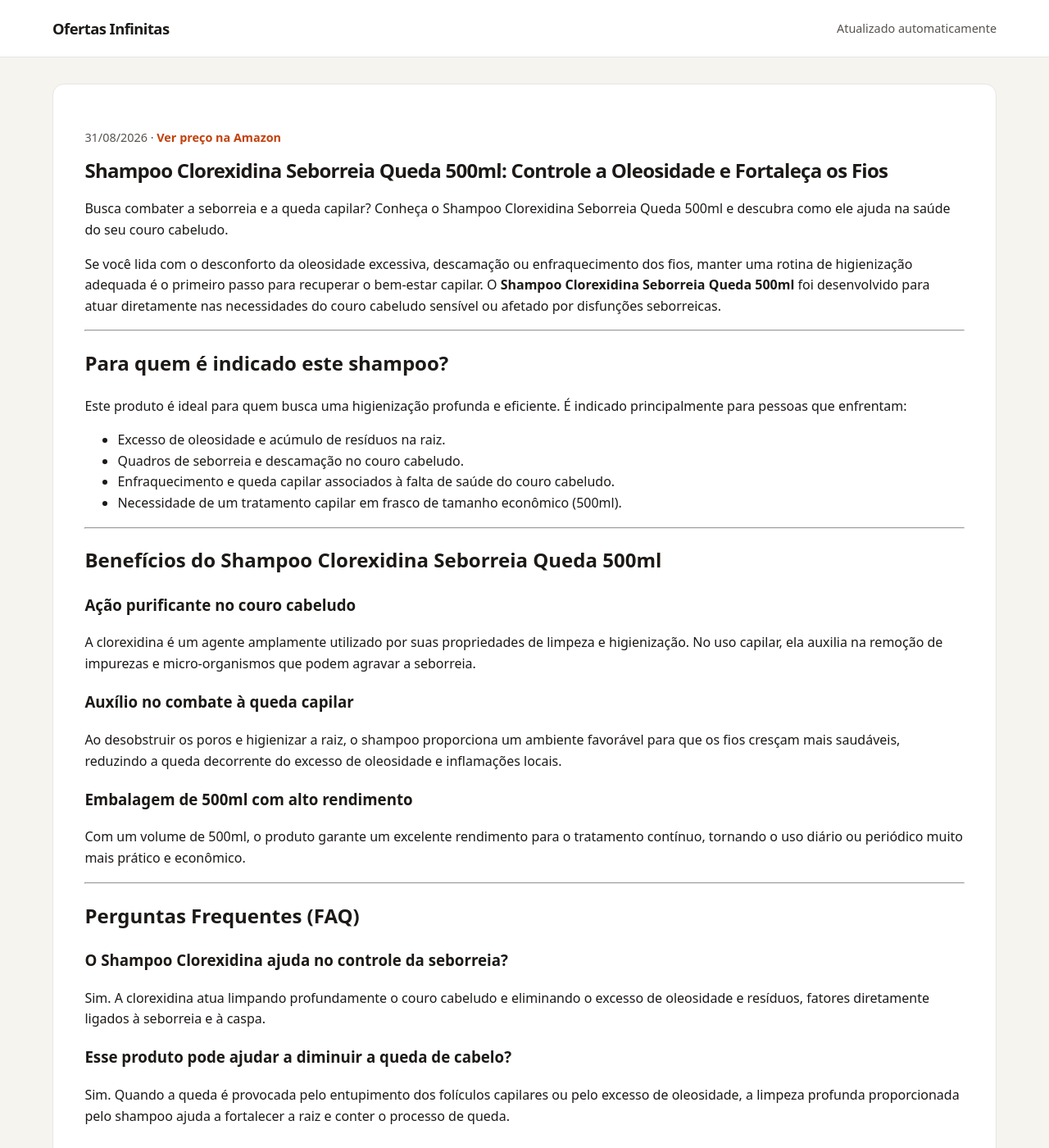
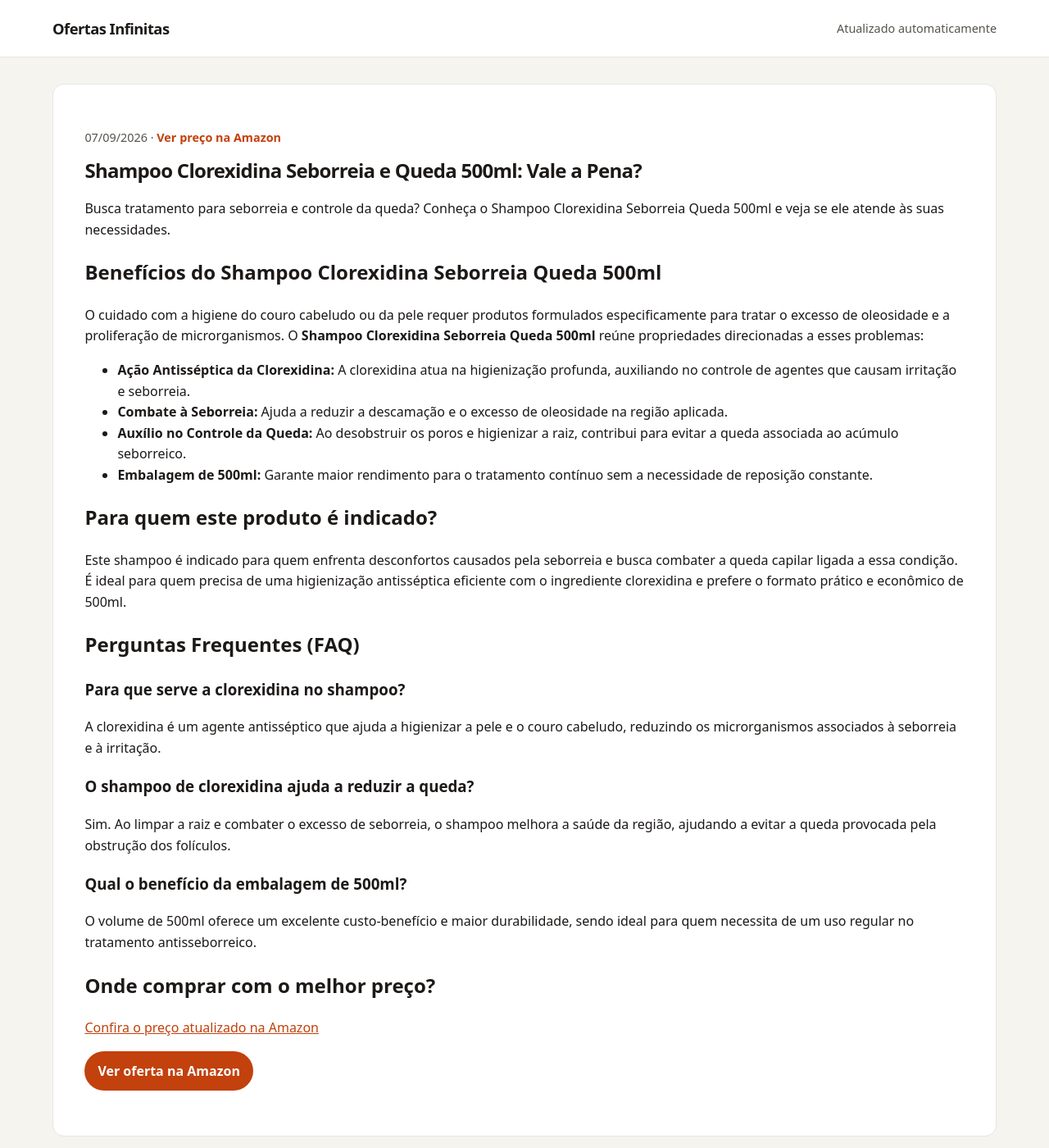
Before and after one commit to Monuver/afiliado, a Jekyll site: the page built from _posts/2026-08-19-shampoo-clorexidina-seborreia-queda-500ml-b09l9qkmd1.md, in a window 1280 px wide and 1400 px high. Shown: the whole window at 82% size. Built offline with Jekyll 4.4.1, drawn with Linux system fonts in a browser that asks for light colours; some of the changed text lies outside the part shown.

```diff
--- a/_posts/2026-08-19-shampoo-clorexidina-seborreia-queda-500ml-b09l9qkmd1.md
+++ b/_posts/2026-08-19-shampoo-clorexidina-seborreia-queda-500ml-b09l9qkmd1.md
@@ -1,8 +1,8 @@
 ---
 layout: post
-title: 'Shampoo Clorexidina Seborreia Queda 500ml: Controle a Oleosidade e Fortaleça os Fios'
-description: Busca combater a seborreia e a queda capilar? Conheça o Shampoo Clorexidina Seborreia Queda 500ml e descubra como ele ajuda na saúde do seu couro cabeludo.
-date: 2026-08-31 12:55:31 -0300
+title: 'Shampoo Clorexidina Seborreia e Queda 500ml: Vale a Pena?'
+description: Busca tratamento para seborreia e controle da queda? Conheça o Shampoo Clorexidina Seborreia Queda 500ml e veja se ele atende às suas necessidades.
+date: 2026-09-07 11:10:27 -0300
 categories:
 - ofertas
 image: ''
@@ -10,51 +10,34 @@ preco: Ver preço na Amazon
 affiliate_url: https://amzn.to/4qzhrZ9
 ---
 
-# Shampoo Clorexidina Seborreia Queda 500ml: Controle a Oleosidade e Fortaleça os Fios
+# Shampoo Clorexidina Seborreia e Queda 500ml: Vale a Pena?
 
-Busca combater a seborreia e a queda capilar? Conheça o Shampoo Clorexidina Seborreia Queda 500ml e descubra como ele ajuda na saúde do seu couro cabeludo.
-
-Se você lida com o desconforto da oleosidade excessiva, descamação ou enfraquecimento dos fios, manter uma rotina de higienização adequada é o primeiro passo para recuperar o bem-estar capilar. O **Shampoo Clorexidina Seborreia Queda 500ml** foi desenvolvido para atuar diretamente nas necessidades do couro cabeludo sensível ou afetado por disfunções seborreicas.
-
----
-
-## Para quem é indicado este shampoo?
-
-Este produto é ideal para quem busca uma higienização profunda e eficiente. É indicado principalmente para pessoas que enfrentam:
-
-*   Excesso de oleosidade e acúmulo de resíduos na raiz.
-*   Quadros de seborreia e descamação no couro cabeludo.
-*   Enfraquecimento e queda capilar associados à falta de saúde do couro cabeludo.
-*   Necessidade de um tratamento capilar em frasco de tamanho econômico (500ml).
-
----
+Busca tratamento para seborreia e controle da queda? Conheça o Shampoo Clorexidina Seborreia Queda 500ml e veja se ele atende às suas necessidades.
 
 ## Benefícios do Shampoo Clorexidina Seborreia Queda 500ml
 
-### Ação purificante no couro cabeludo
-A clorexidina é um agente amplamente utilizado por suas propriedades de limpeza e higienização. No uso capilar, ela auxilia na remoção de impurezas e micro-organismos que podem agravar a seborreia.
+O cuidado com a higiene do couro cabeludo ou da pele requer produtos formulados especificamente para tratar o excesso de oleosidade e a proliferação de microrganismos. O **Shampoo Clorexidina Seborreia Queda 500ml** reúne propriedades direcionadas a esses problemas:
 
-### Auxílio no combate à queda capilar
-Ao desobstruir os poros e higienizar a raiz, o shampoo proporciona um ambiente favorável para que os fios cresçam mais saudáveis, reduzindo a queda decorrente do excesso de oleosidade e inflamações locais.
+* **Ação Antisséptica da Clorexidina:** A clorexidina atua na higienização profunda, auxiliando no controle de agentes que causam irritação e seborreia.
+* **Combate à Seborreia:** Ajuda a reduzir a descamação e o excesso de oleosidade na região aplicada.
+* **Auxílio no Controle da Queda:** Ao desobstruir os poros e higienizar a raiz, contribui para evitar a queda associada ao acúmulo seborreico.
+* **Embalagem de 500ml:** Garante maior rendimento para o tratamento contínuo sem a necessidade de reposição constante.
 
-### Embalagem de 500ml com alto rendimento
-Com um volume de 500ml, o produto garante um excelente rendimento para o tratamento contínuo, tornando o uso diário ou periódico muito mais prático e econômico.
+## Para quem este produto é indicado?
 
----
+Este shampoo é indicado para quem enfrenta desconfortos causados pela seborreia e busca combater a queda capilar ligada a essa condição. É ideal para quem precisa de uma higienização antisséptica eficiente com o ingrediente clorexidina e prefere o formato prático e econômico de 500ml.
 
 ## Perguntas Frequentes (FAQ)
 
-### O Shampoo Clorexidina ajuda no controle da seborreia?
-Sim. A clorexidina atua limpando profundamente o couro cabeludo e eliminando o excesso de oleosidade e resíduos, fatores diretamente ligados à seborreia e à caspa.
+### Para que serve a clorexidina no shampoo?
+A clorexidina é um agente antisséptico que ajuda a higienizar a pele e o couro cabeludo, reduzindo os microrganismos associados à seborreia e à irritação.
 
-### Esse produto pode ajudar a diminuir a queda de cabelo?
-Sim. Quando a queda é provocada pelo entupimento dos folículos capilares ou pelo excesso de oleosidade, a limpeza profunda proporcionada pelo shampoo ajuda a fortalecer a raiz e conter o processo de queda.
+### O shampoo de clorexidina ajuda a reduzir a queda?
+Sim. Ao limpar a raiz e combater o excesso de seborreia, o shampoo melhora a saúde da região, ajudando a evitar a queda provocada pela obstrução dos folículos.
 
-### Qual é a vantagem da embalagem de 500ml?
-A embalagem de 500ml oferece um volume maior em comparação aos shampoos convencionais, garantindo maior durabilidade do produto durante o seu tratamento.
+### Qual o benefício da embalagem de 500ml?
+O volume de 500ml oferece um excelente custo-benefício e maior durabilidade, sendo ideal para quem necessita de um uso regular no tratamento antisseborreico.
 
----
-
-## Garanta o seu Shampoo Clorexidina Seborreia Queda 500ml
+## Onde comprar com o melhor preço?
 
 [Confira o preço atualizado na Amazon](https://amzn.to/4qzhrZ9)
```
Also changed, not shown: _posts/2026-08-19-cadeira-escritorio-presidente-duoffice-du500a-b09vnbcfdj.md (+26 -25 lines), _posts/2026-08-19-flexiveis-cotonete-bastonetes-bellacotton-150unidades-b0cx9wkp1b.md (+20 -30 lines), _posts/2026-08-20-cafeteira-de-fogao-moka-italiana-expresso-aluminio-ate-6-xic-b08b79hyvc.md (+25 -19 lines).
